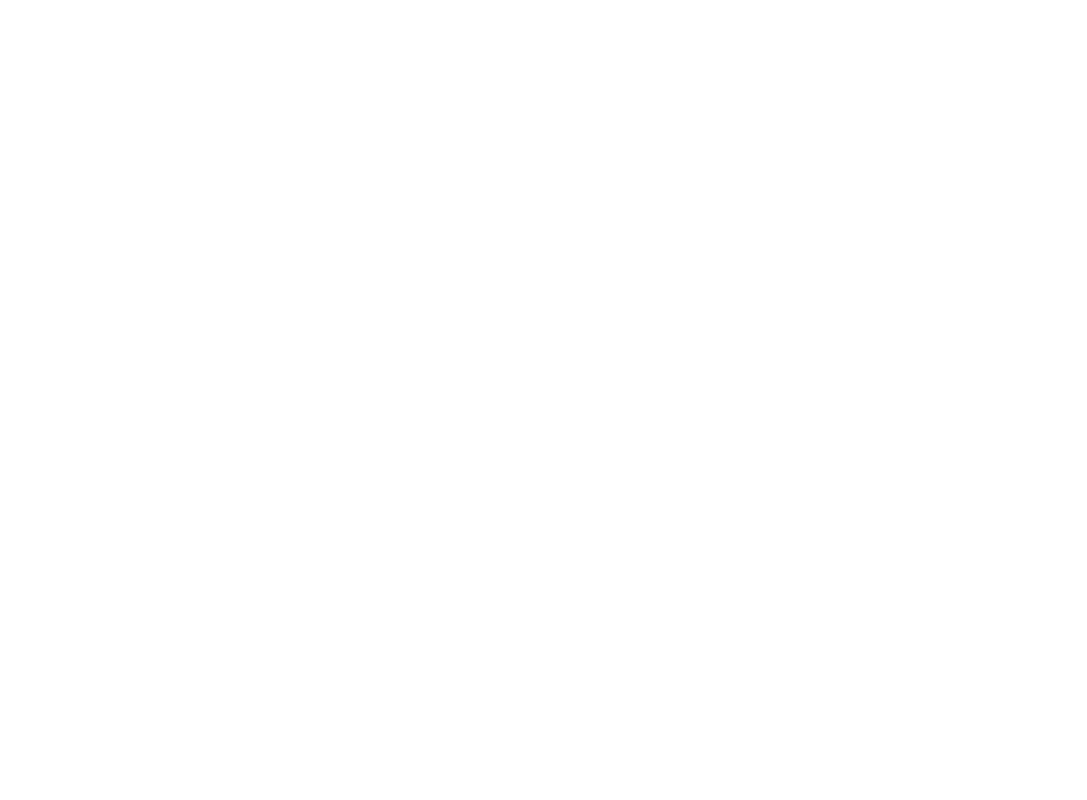
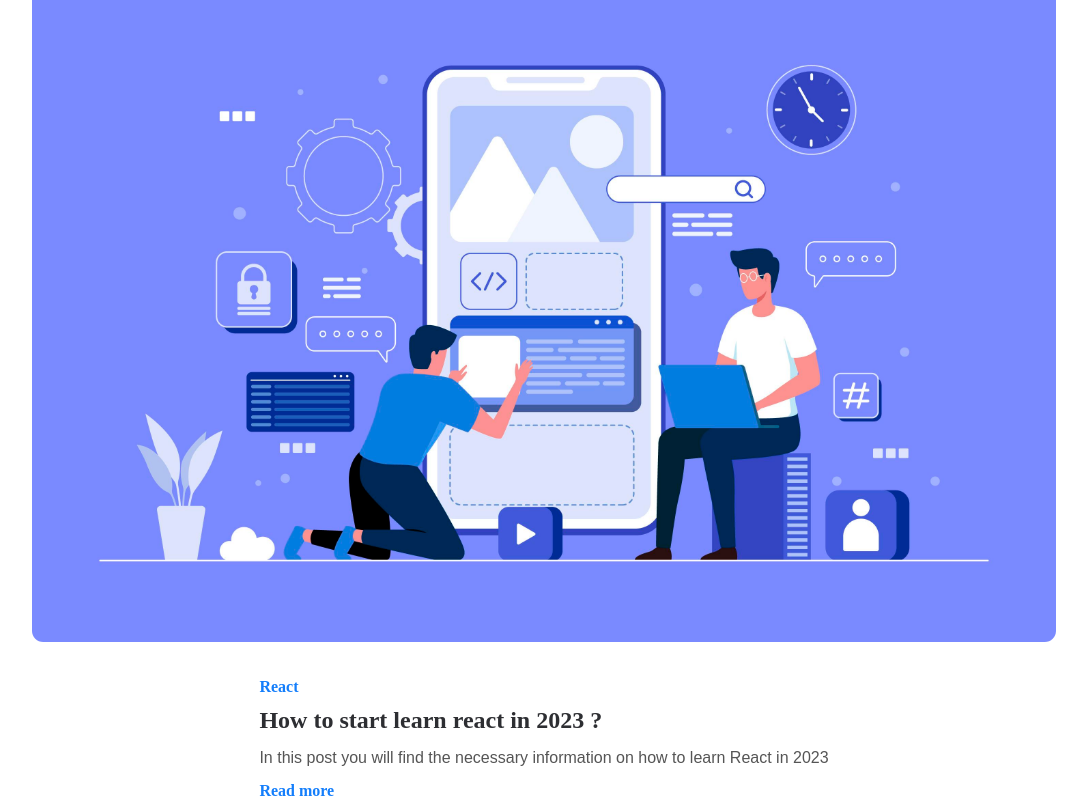
Before and after one commit to ol1mowski/it-blog, a React (Vite) app: page / in a window 1280 px wide. Shown: the part 198-998 px from the top of the page, without its empty margins (96-1183 px from the left). Before the commit the page ends 800 px from the top, so only its background shows below. Built offline with nearby package versions, Linux system fonts and the light colour scheme; a web font is replaced by a local one.

Commit message:
[header] add simple sketch to header

```diff
--- a/src/config/sass/index.scss
+++ b/src/config/sass/index.scss
@@ -52,7 +52,7 @@
 @mixin p() {
     font-family: Mulish,sans-serif;
     color: #555;
-    font-size: 1.2rem;
+    font-size: 1rem;
     font-weight: 500;
     line-height: 1.6;
 }
--- a/src/pages/Home/Home.tsx
+++ b/src/pages/Home/Home.tsx
@@ -1,10 +1,11 @@
 import Header from "./Header/Header"
+import Slider from "./Slider/Slider";
 
 const Home = () => {
     return (
         <>
             <Header />
-            <h1>Home</h1>
+            <Slider />
         </>
     )
 }
--- /dev/null
+++ b/src/pages/Home/Slider/Slider.module.scss
@@ -0,0 +1,40 @@
+@import "../../../config/sass/index.scss";
+
+.sliderContainer {
+  width: 100vw;
+  @include d-flex-column;
+  justify-content: flex-start;
+  margin-top: 5rem;
+  gap: 2rem;
+  &__image {
+    width: 80vw;
+    &__img {
+      width: 100%;
+      border-radius: 0.7rem;
+    }
+  }
+  &__content {
+    @include d-flex-column;
+    align-items: flex-start;
+    padding: 0 2rem;
+    gap: .7rem;
+    &__category {
+      color: #147efb;
+      font-size: 1rem;
+      font-weight: bold;
+    }
+    &__title {
+      color: #2d2e32;
+      font-size: 1.5rem;
+      font-weight: bold;
+    }
+    &__text {
+        @include p;
+    }
+    &__read {
+        color: #147efb;
+        font-size: 1rem;
+        font-weight: bold;
+    }
+  }
+}
--- /dev/null
+++ b/src/pages/Home/Slider/Slider.tsx
@@ -0,0 +1,22 @@
+import s from "./Slider.module.scss";
+import img from "../../../assets/img.jpg";
+
+const Slider = () => {
+  return (
+    <main className={s.sliderContainer}>
+      <div className={s.sliderContainer__image}>
+        <img src={img} alt="wd" className={s.sliderContainer__image__img} />
+      </div>
+      <div className={s.sliderContainer__content}>
+        <p className={s.sliderContainer__content__category}>React</p>
+        <h2 className={s.sliderContainer__content__title}>How to start learn react in 2023 ?</h2>
+        <h3 className={s.sliderContainer__content__text}>
+        In this post you will find the necessary information on how to learn React in 2023
+        </h3>
+        <p className={s.sliderContainer__content__read}>Read more</p>
+      </div>
+    </main>
+  );
+};
+
+export default Slider;
```
Also changed, not shown: img.jpg (added), src/assets/img.jpg (added).
